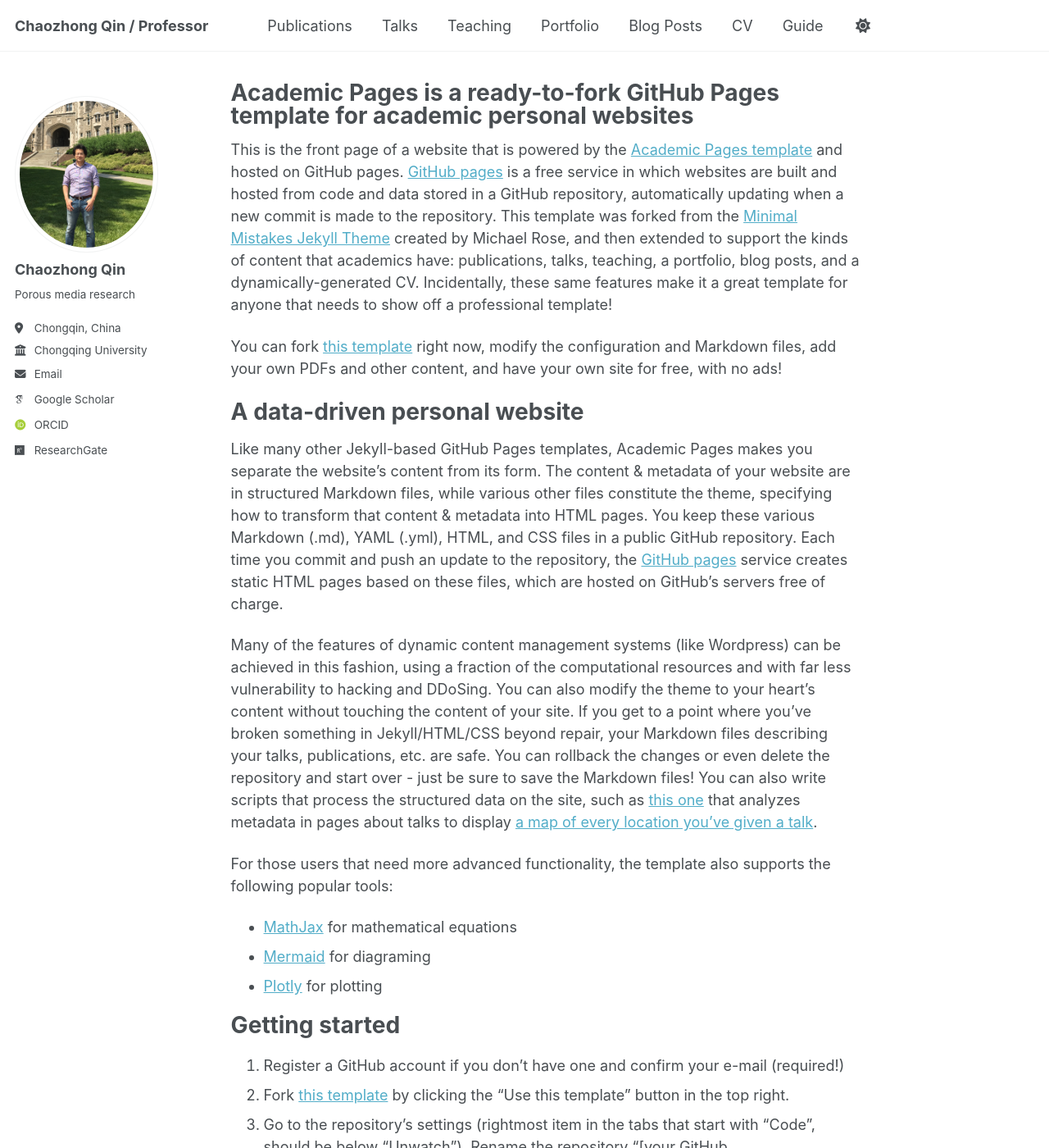
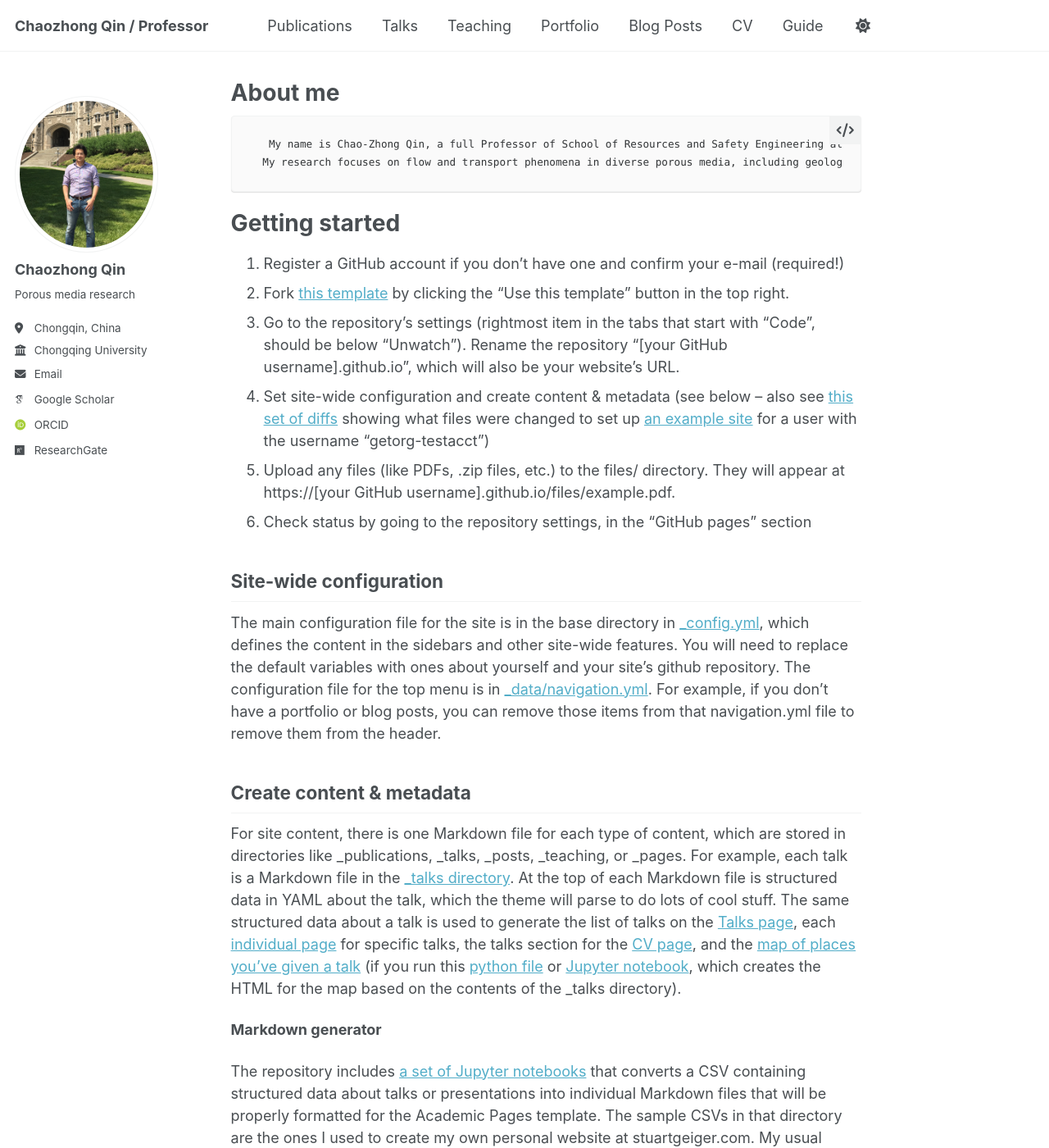
Before and after one commit to CZQIN/czqin.github.io, a Jekyll site: the page built from _pages/about.md, in a window 1280 px wide and 1400 px high. Shown: the whole window at 82% size. Built offline with Jekyll 4.4.1, drawn with Linux system fonts in a browser that asks for light colours; some web fonts are replaced; a script that is not in the unit is left out.

Commit message:
Update about.md

```diff
--- a/_pages/about.md
+++ b/_pages/about.md
@@ -1,26 +1,16 @@
 ---
 permalink: /
-title: "Academic Pages is a ready-to-fork GitHub Pages template for academic personal websites"
+title: "About me"
 author_profile: true
 redirect_from:
   - /about/
   - /about.html
 ---
 
-This is the front page of a website that is powered by the [Academic Pages template](https://github.com/academicpages/academicpages.github.io) and hosted on GitHub pages. [GitHub pages](https://pages.github.com) is a free service in which websites are built and hosted from code and data stored in a GitHub repository, automatically updating when a new commit is made to the repository. This template was forked from the [Minimal Mistakes Jekyll Theme](https://mmistakes.github.io/minimal-mistakes/) created by Michael Rose, and then extended to support the kinds of content that academics have: publications, talks, teaching, a portfolio, blog posts, and a dynamically-generated CV. Incidentally, these same features make it a great template for anyone that needs to show off a professional template!
+       My name is Chao-Zhong Qin, a full Professor of School of Resources and Safety Engineering at Chongqing University, engaged in both teaching and research. I received my bachelor's degree in Engineering Mechanics from Xi'an Jiaotong University, my master's degree in Fluid Mechanics from the University of Science and Technology of China, and my Ph.D. in Geosciences (Hydrology and Hydrogeology Research Group) from Utrecht University in the Netherlands. I have accumulated extensive professional knowledge and research experience in porous media, fluid flow, and numerical simulations, with 10 years of study and work experience abroad.
+      My research focuses on flow and transport phenomena in diverse porous media, including geological formations and artificial materials. I am dedicated to developing image-based numerical models, advancing digital rock physics, and building cutting-edge numerical tools to gain deep insights into pore-scale physics. My work aims to bridge the gap between pore-scale and average-scale processes in porous media. Key applications include unconventional oil and gas recovery, fuel cells, sequestration of carbon dioxide, underground hydrogen storage, and design of porous materials.
 
- You can fork [this template](https://github.com/academicpages/academicpages.github.io) right now, modify the configuration and Markdown files, add your own PDFs and other content, and have your own site for free, with no ads!
 
-A data-driven personal website
-======
-Like many other Jekyll-based GitHub Pages templates, Academic Pages makes you separate the website's content from its form. The content & metadata of your website are in structured Markdown files, while various other files constitute the theme, specifying how to transform that content & metadata into HTML pages. You keep these various Markdown (.md), YAML (.yml), HTML, and CSS files in a public GitHub repository. Each time you commit and push an update to the repository, the [GitHub pages](https://pages.github.com/) service creates static HTML pages based on these files, which are hosted on GitHub's servers free of charge.
-
-Many of the features of dynamic content management systems (like Wordpress) can be achieved in this fashion, using a fraction of the computational resources and with far less vulnerability to hacking and DDoSing. You can also modify the theme to your heart's content without touching the content of your site. If you get to a point where you've broken something in Jekyll/HTML/CSS beyond repair, your Markdown files describing your talks, publications, etc. are safe. You can rollback the changes or even delete the repository and start over - just be sure to save the Markdown files! You can also write scripts that process the structured data on the site, such as [this one](https://github.com/academicpages/academicpages.github.io/blob/master/talkmap.ipynb) that analyzes metadata in pages about talks to display [a map of every location you've given a talk](https://academicpages.github.io/talkmap.html).
-
-For those users that need more advanced functionality, the template also supports the following popular tools:
-- [MathJax](https://www.mathjax.org/) for mathematical equations
-- [Mermaid](https://mermaid.js.org/) for diagraming
-- [Plotly](https://plotly.com/javascript/) for plotting
 
 Getting started
 ======
```
